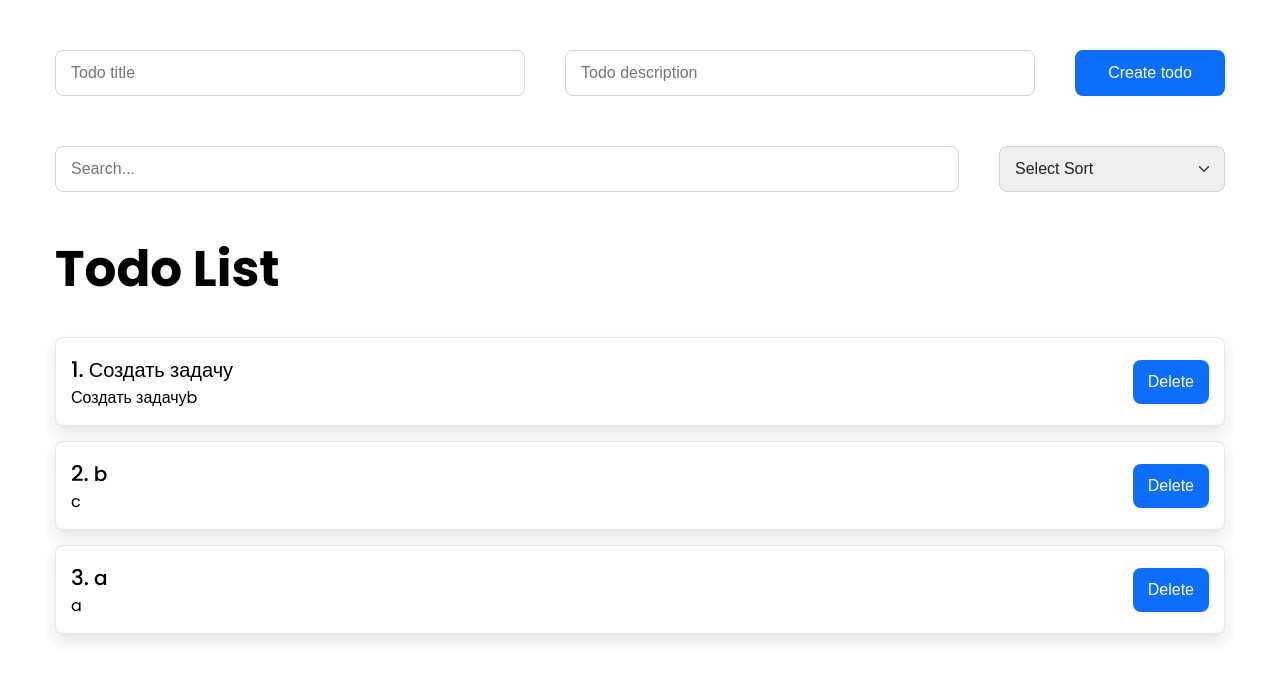
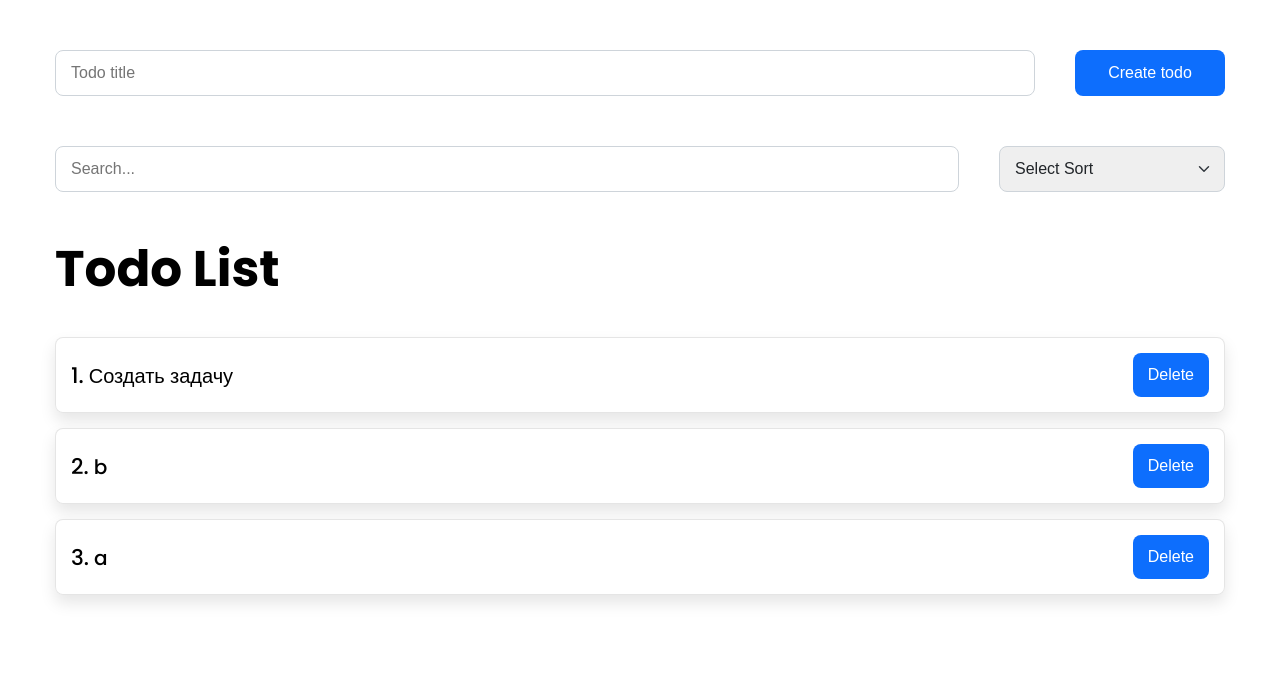
Before and after one commit to DimaChekashov/foxsay-todo, a React (Create React App) app: page / in a window 1280 px wide. Shown: the top 680 px of the page. Built offline with nearby package versions, Linux system fonts and the light colour scheme.

Commit message:
delete body field

```diff
--- a/src/App.tsx
+++ b/src/App.tsx
@@ -8,9 +8,9 @@ import './App.sass';
 
 const App: React.FC = () => {
   const [todos, setTodos] = useState<ITodoItem[]>([
-    {id: 1, title: "Создать задачу", body: "Создать задачуb"},
-    {id: 2, title: "b", body: "c"},
-    {id: 3, title: "a", body: "a"}
+    {id: 1, title: "Создать задачу", isReady: false},
+    {id: 2, title: "b", isReady: false},
+    {id: 3, title: "a", isReady: false}
   ]);
   const [selectedSort, setSelectedSort] = useState<SortFieldType>();
   const [searchQuery, setSearchQuery] = useState<string>("");
--- a/src/components/TodoFilter/TodoFilter.tsx
+++ b/src/components/TodoFilter/TodoFilter.tsx
@@ -31,7 +31,6 @@ const TodoFilter: React.FC<Props> = ({ filter, setFilter }) => {
         noValueLabel="Select Sort"
         options={[
           { value: "title", name: "By name" },
-          { value: "body", name: "By description" }
         ]}
       />
     </div>
--- a/src/components/TodoForm/TodoForm.tsx
+++ b/src/components/TodoForm/TodoForm.tsx
@@ -10,39 +10,27 @@ interface Props {
 }
 
 const TodoForm: React.FC<Props> = ({ create }) => {
-  const [todo, setTodo] = useState<{
-    title: string,
-    body: string
-  }>({
-    title: "",
-    body: ""
-  });
+  const [todoTitle, setTodoTitle] = useState<string>("");
 
   const addNewTodo = (e: React.MouseEvent<HTMLButtonElement>) => {
     e.preventDefault();
 
-    const newTodo = {
-      ...todo, id: Date.now()
-    }
+    create({
+      id: Date.now(),
+      title: todoTitle,
+      isReady: false
+    });
 
-    create(newTodo);
-
-    setTodo({ title: "", body: "" });
+    setTodoTitle("");
   }
 
   return (
     <form className="todo-form">
       <Input
-        value={todo.title}
-        onChange={(e: React.ChangeEvent<HTMLInputElement>) => setTodo({ ...todo, title: e.target.value })}
+        value={todoTitle}
+        onChange={(e: React.ChangeEvent<HTMLInputElement>) => setTodoTitle(e.target.value)}
         type="text"
         placeholder="Todo title"
-      />
-      <Input
-        value={todo.body}
-        onChange={(e: React.ChangeEvent<HTMLInputElement>) => setTodo({ ...todo, body: e.target.value })}
-        type="text"
-        placeholder="Todo description"
       />
       <Button onClick={addNewTodo}>Create todo</Button>
     </form>
--- a/src/components/TodoItem/TodoItem.sass
+++ b/src/components/TodoItem/TodoItem.sass
@@ -14,7 +14,3 @@
     &__title
         font-size: 1.25rem
         font-weight: 500
-    &__text
-        font-size: 1rem
-        line-height: 1.5
-        font-weight: 400
--- a/src/components/TodoItem/TodoItem.tsx
+++ b/src/components/TodoItem/TodoItem.tsx
@@ -18,9 +18,6 @@ const TodoItem: React.FC<Props> = ({ number, todo, remove }) => {
                 <span className="todo__num">{number}.</span>
                 {todo.title}
             </div>
-            <div className="todo__text">
-                {todo.body}
-            </div>
         </div>
         <div className="todo__btns">
             <Button onClick={() => remove(todo)}>Delete</Button>
--- a/src/types/types.ts
+++ b/src/types/types.ts
@@ -1,7 +1,7 @@
 export interface ITodoItem {
     id: number,
     title: string,
-    body: string
+    isReady: boolean
 }
 
 export interface IOption {
@@ -9,4 +9,4 @@ export interface IOption {
     name: string
 }
 
-export type SortFieldType = "title" | "body";
+export type SortFieldType = "title";
```
